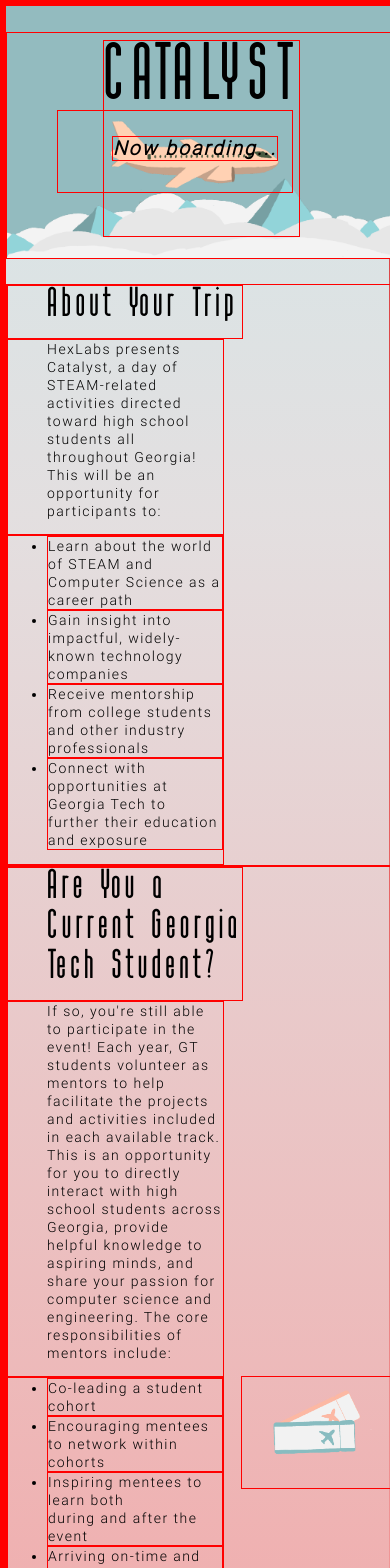
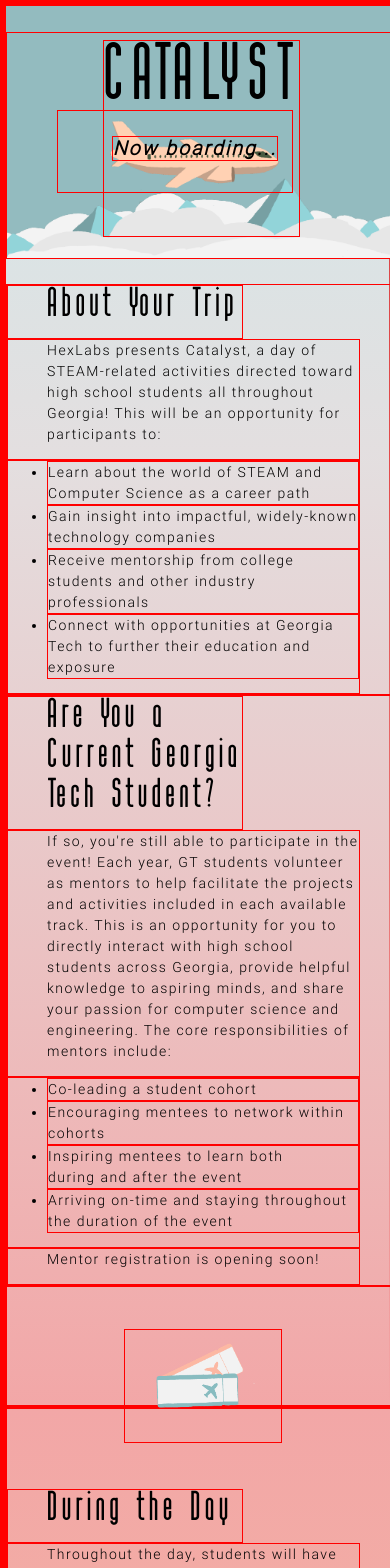
Before and after one commit to HackGT/catalyst-2022-event-site, a Next.js app: page / in a window 390 px wide. Shown: the top 1568 px of the page. Built offline with nearby package versions, Linux system fonts and the light colour scheme.

Commit message:
mobile responsiveness for images

```diff
--- a/styles/Home.module.css
+++ b/styles/Home.module.css
@@ -78,22 +78,6 @@
 }
 .sectionDuring {
   padding: 5rem 0 15rem 0;
-}
-#luggageImg {
-  position: relative;
-  width: 40vw;
-  right: -55vw;
-  top: -100vh;
-  height: auto;
-  object-fit: cover;
-}
-#signsImg {
-  position: relative;
-  width: 40vw;
-  top: -27vh;
-  right: -20vw;
-  height: auto;
-  object-fit: cover;
 }
 .sectionTracks {
   width: 100vw;
@@ -286,3 +270,38 @@
   margin: auto;
   justify-content: center;
 }
+#luggageImg {
+  position: relative;
+  width: 40vw;
+  right: -55vw;
+  top: -100vh;
+  height: auto;
+  object-fit: cover;
+}
+#signsImg {
+  position: relative;
+  width: 40vw;
+  top: -27vh;
+  right: -20vw;
+  height: auto;
+  object-fit: cover;
+}
+
+@media (max-width: 600px) {
+  #signsImg {
+    width: 80vw;
+    top: -20vh;
+    right: -10vw;
+  }
+  #luggageImg {
+    width: 80vw;
+    right: -15vw;
+    top: -115vh;
+  }
+  #ticketsImg {
+    width: 40vw;
+    height: auto;
+    right: -30vw;
+    bottom: -5vh;
+  }
+}
--- a/styles/globals.css
+++ b/styles/globals.css
@@ -40,6 +40,13 @@ p {
   letter-spacing: 0.105em;
   color: #000000;
 }
+@media (max-width: 600px) {
+  ul,
+  p {
+    width: 80vw;
+    line-height: 21px;
+  }
+}
 
 section {
   padding: 0px;
```
